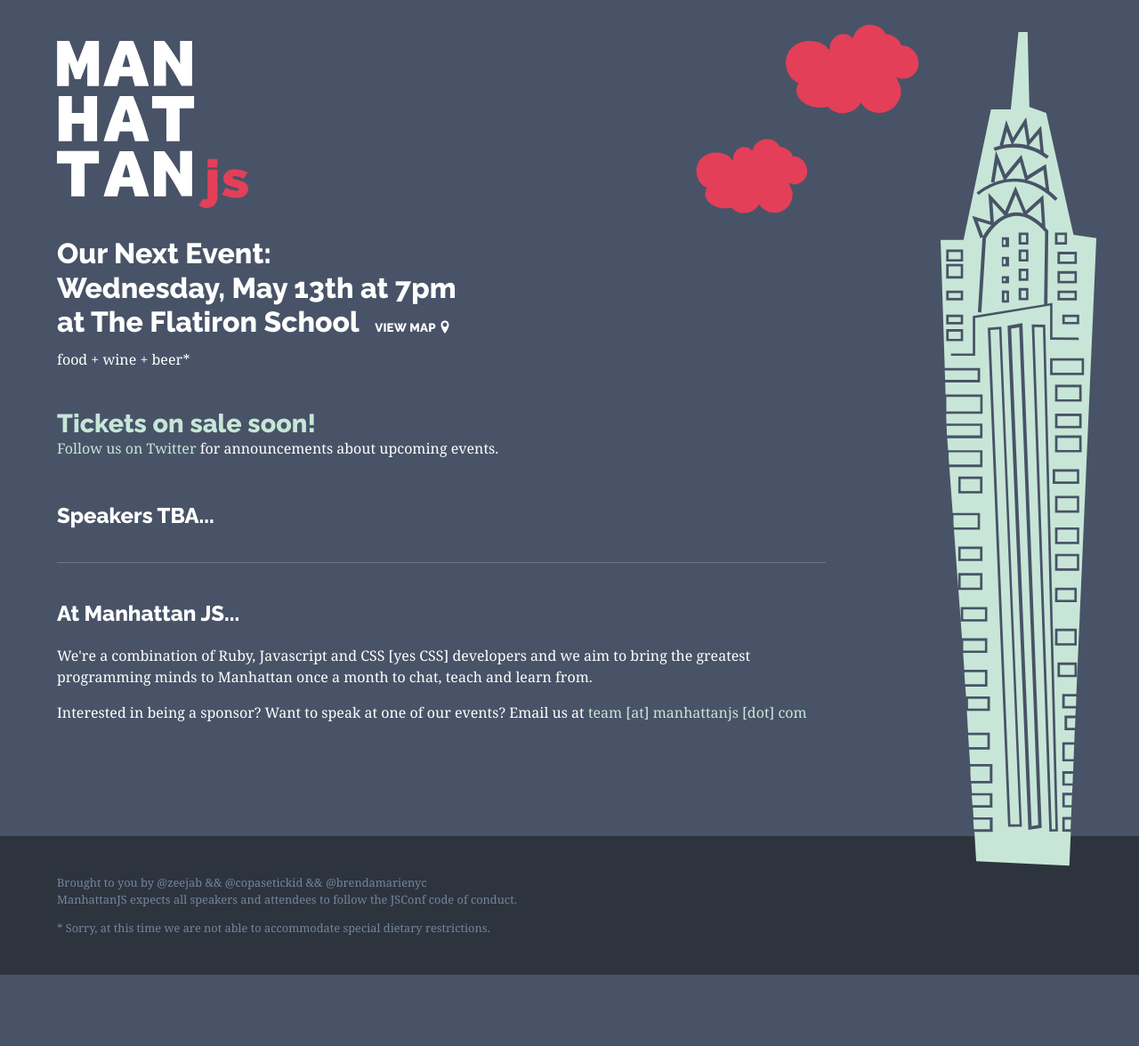
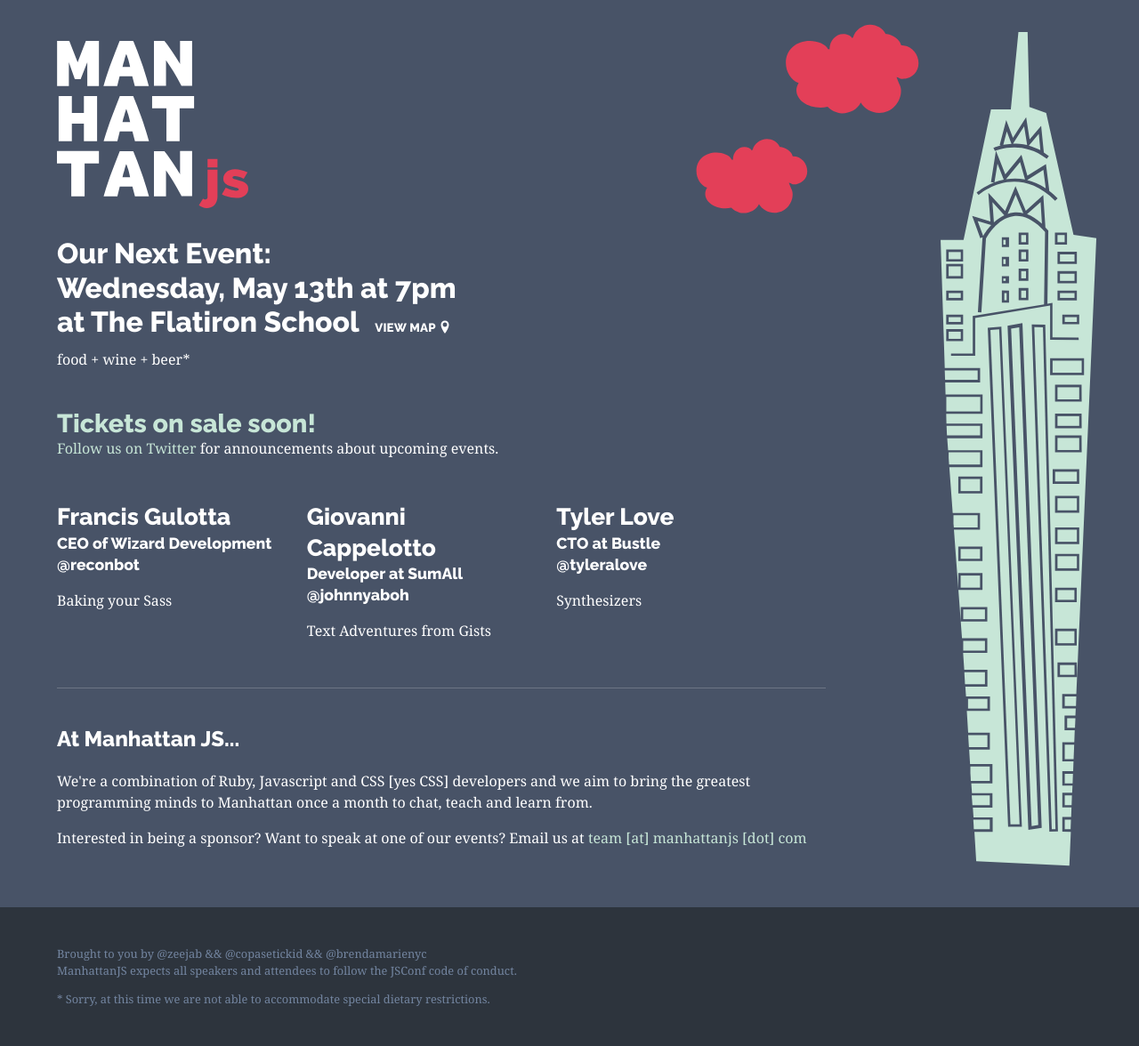
Before and after one commit to manhattanjs/manhattanjs.github.io, a Jekyll site: the page built from index.html, in a window 1280 px wide. Shown: the whole page at 89% size. Built offline with Jekyll 4.4.1, drawn with Linux system fonts in a browser that asks for light colours; some web fonts are replaced; comment, search, counter and statistics services are not loaded; before the commit the page ends 1096 px from its top, so only the background shows below that.

Commit message:
Add speakers for May.

```diff
--- a/_includes/speaker-list.html
+++ b/_includes/speaker-list.html
@@ -1,26 +1,26 @@
 <section class="speakers">
   <article class="speaker">
-    <a href="https://twitter.com/sarajchipps" target="_blank">
-      <h2 class="speaker-name">Sara J Chipps</h2>
-      Making Jewliebots<br>
-      @sarajchipps
+    <a href="https://twitter.com/reconbot" target="_blank">
+      <h2 class="speaker-name">Francis Gulotta</h2>
+      CEO of Wizard Development<br>
+      @reconbot
     </a>
-    <p>So You Want to Build a Hardware Company &amp; You're a Software Engineer?</p>
+    <p>Baking your Sass</p>
   </article>
   <article class="speaker">
-    <a href="https://twitter.com/tomdale" target="_blank">
-      <h2 class="speaker-name">Tom Dale</h2>
-      Co-founder of Tilde, Ember Core Team<br>
-      @tomdale
+    <a href="https://twitter.com/johnnyaboh" target="_blank">
+      <h2 class="speaker-name">Giovanni Cappelotto</h2>
+      Developer at SumAll<br>
+      @johnnyaboh
     </a>
-    <p>Ember Two Point Oh</p>
+    <p>Text Adventures from Gists</p>
   </article>
   <article class="speaker">
-    <a href="https://twitter.com/sebarmeli" target="_blank">
-      <h2 class="speaker-name">Sebastiano Armeli</h2>
-      Software Engineer at Spotify<br>
-      @sebarmeli
+    <a href="https://twitter.com/tyleralove" target="_blank">
+      <h2 class="speaker-name">Tyler Love</h2>
+      CTO at Bustle<br>
+      @tyleralove
     </a>
-    <p>Enforcing Coding Standards</p>
+    <p>Synthesizers</p>
   </article>
 </section>
--- a/index.html
+++ b/index.html
@@ -20,7 +20,7 @@
   {% include tickets-soon.html %}
 </section>
 
-{% include speaker-tba.html %}
+{% include speaker-list.html %}
 
 <section class="sponsors-container">
   <div class="about">
```
Also changed, not shown: README.md.
